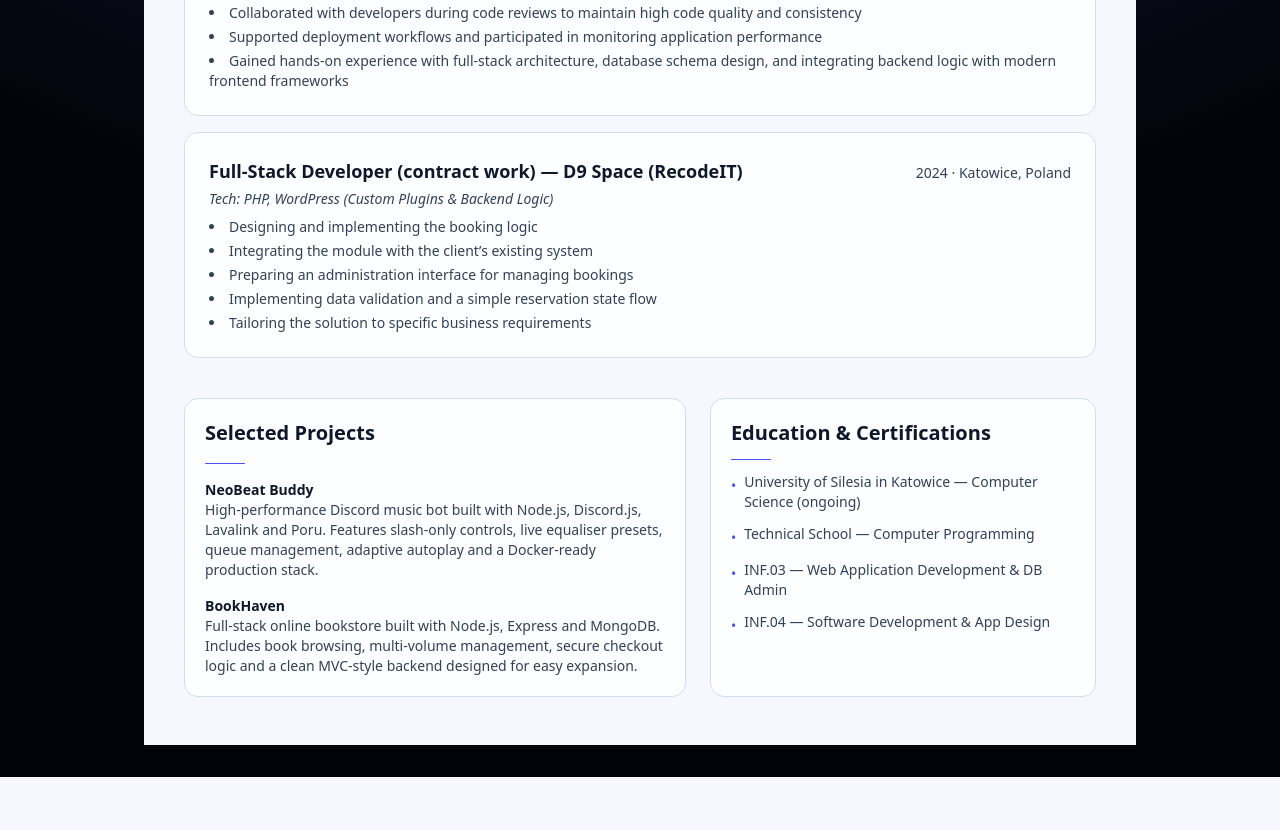
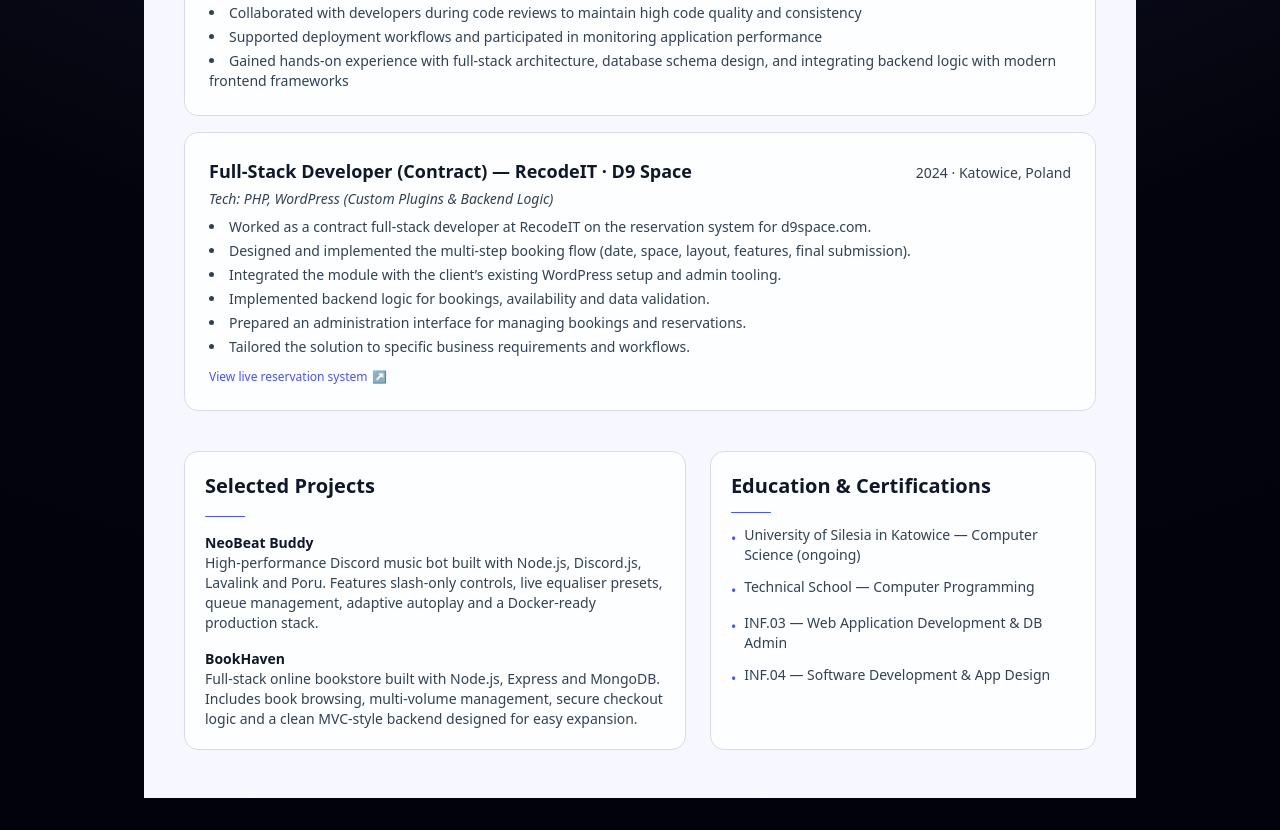
Before and after one commit to Marczelloo/marczelloo.dev, a Next.js app: page /resume in a window 1280 px wide. Shown: the part 1220-2050 px from the top of the page. Before the commit the page ends 1997 px from the top, so only its background shows below. Built offline with nearby package versions, Linux system fonts and the light colour scheme.

Commit message:
feat: add live demo links to work experience and enhance About section layout

```diff
--- a/app/layout.tsx
+++ b/app/layout.tsx
@@ -99,8 +99,8 @@
 // - add live demo links to projects where applicable
 // - implement language switcher (PL/EN)
 // - test open graph and structured data when deployed on domain
-// - create view cv button and create cv page or something like this
 // - when domain is ready verify in resend and add to dns (additionaly discord webhook that sends messages to my discord)
+// - improve cv file
 
 export default function RootLayout({
   children,
--- a/components/About.tsx
+++ b/components/About.tsx
@@ -9,8 +9,8 @@
         <span className="hidden md:block h-px flex-1 bg-linear-to-r from-(--accent-text)/70 to-transparent" />
       </div>
 
-      <div className="grid grid-cols-1 lg:grid-cols-[minmax(0,1.1fr)_minmax(0,1.9fr)] gap-10 items-start">
-        <div className="space-y-5 text-(--text-secondary) text-sm md:text-base leading-relaxed lg:row-start-1 lg:col-start-1">
+      <div className="flex flex-col gap-10 lg:flex-row lg:items-start">
+        <div className="flex-1 space-y-5 text-(--text-secondary) text-sm md:text-base leading-relaxed">
           <p className="bg-card/80 border border-border rounded-xl px-5 py-4">
             I'm a full-stack developer currently studying at University of Silesia in Katowice, with over 5 years of
             programming experience and INF.03, INF.04 certifications. My journey started with a technical programming
@@ -26,9 +26,33 @@
             Currently, I'm focused on deepening my expertise in Next.js and modern web technologies, while staying open
             to diverse opportunities in full-stack development.
           </p>
+
+          <div className="mt-4 p-6 bg-card rounded-xl border border-border h-fit shadow-lg shadow-black/30 space-y-4">
+            <h3 className="text-lg md:text-xl font-semibold text-(--text-primary)">Education &amp; Certifications</h3>
+            <div className="h-px w-10 bg-(--accent-primary) rounded-full" />
+
+            <ul className="space-y-3 text-(--text-secondary) text-sm">
+              <li className="flex items-start gap-2">
+                <span className="text-(--accent-primary) mt-1">•</span>
+                <span>University of Silesia in Katowice - Computer Science</span>
+              </li>
+              <li className="flex items-start gap-2">
+                <span className="text-(--accent-primary) mt-1">•</span>
+                <span>Technical School - Computer Programming</span>
+              </li>
+              <li className="flex items-start gap-2">
+                <span className="text-(--accent-primary) mt-1">•</span>
+                <span>INF.03 - Web Application Development &amp; DB Admin</span>
+              </li>
+              <li className="flex items-start gap-2">
+                <span className="text-(--accent-primary) mt-1">•</span>
+                <span>INF.04 - Software Development &amp; App Design</span>
+              </li>
+            </ul>
+          </div>
         </div>
 
-        <div className="p-6 rounded-xl border border-border border-l-4 border-l-(--accent-primary) h-fit shadow-lg shadow-black/30 space-y-4 lg:row-start-1 lg:row-span-2 lg:col-start-2">
+        <div className="lg:flex-[1.4] p-6 rounded-xl border border-border border-l-4 border-l-(--accent-primary) h-fit shadow-lg shadow-black/30 space-y-4">
           <h3 className="text-lg md:text-xl font-semibold text-(--text-primary)">Work Experience</h3>
           <span className="hidden md:block h-px flex-1 bg-linear-to-r from-(--accent-text)/70 to-transparent" />
 
@@ -51,33 +75,21 @@
                   </ul>
                 </li>
 
+                {experience.liveDemo && (
+                  <a
+                    href={experience.liveDemo}
+                    target="_blank"
+                    rel="noopener noreferrer"
+                    className="mt-1 inline-flex items-center gap-1 text-sm text-(--accent-primary) hover:underline"
+                  >
+                    {experience.liveDemoText || "Live Demo"}
+                    <span aria-hidden>↗</span>
+                  </a>
+                )}
+
                 {index < experiences.length - 1 && <div className="h-px w-full bg-white/10 my-4" />}
               </React.Fragment>
             ))}
-          </ul>
-        </div>
-
-        <div className="p-6 bg-card rounded-xl border border-border h-fit shadow-lg shadow-black/30 space-y-4 lg:row-start-2 lg:col-start-1">
-          <h3 className="text-lg md:text-xl font-semibold text-(--text-primary)">Education & Certifications</h3>
-          <div className="h-px w-10 bg-(--accent-primary) rounded-full" />
-
-          <ul className="space-y-3 text-(--text-secondary) text-sm">
-            <li className="flex items-start gap-2">
-              <span className="text-(--accent-primary) mt-1">•</span>
-              <span>University of Silesia in Katowice - Computer Science</span>
-            </li>
-            <li className="flex items-start gap-2">
-              <span className="text-(--accent-primary) mt-1">•</span>
-              <span>Technical School - Computer Programming</span>
-            </li>
-            <li className="flex items-start gap-2">
-              <span className="text-(--accent-primary) mt-1">•</span>
-              <span>INF.03 - Web Application Development & DB Admin</span>
-            </li>
-            <li className="flex items-start gap-2">
-              <span className="text-(--accent-primary) mt-1">•</span>
-              <span>INF.04 - Software Development & App Design</span>
-            </li>
           </ul>
         </div>
       </div>
--- a/components/WorkExperienceCard.tsx
+++ b/components/WorkExperienceCard.tsx
@@ -17,6 +17,17 @@
           <li key={i}>{r}</li>
         ))}
       </ul>
+      {experience.liveDemo && (
+        <a
+          href={experience.liveDemo}
+          target="_blank"
+          rel="noopener noreferrer"
+          className="mt-2 inline-flex items-center gap-1 text-xs text-(--accent-primary) hover:underline"
+        >
+          {experience.liveDemoText || "Live Demo"}
+          <span aria-hidden>↗</span>
+        </a>
+      )}
     </div>
   );
 }
--- a/data/experience.ts
+++ b/data/experience.ts
@@ -6,6 +6,8 @@
   location: string;
   technologies: string[];
   responsibilities: string[];
+  liveDemo?: string;
+  liveDemoText?: string;
 }
 
 export const experiences: Experience[] = [
@@ -42,17 +44,20 @@
   },
   {
     id: 3,
-    position: "Full-Stack Developer (contract work)",
-    company: "D9 Space (RecodeIT)",
+    position: "Full-Stack Developer (Contract)",
+    company: "RecodeIT · D9 Space",
     dateRange: "2024",
     location: "Katowice, Poland",
     technologies: ["PHP", "WordPress (Custom Plugins & Backend Logic)"],
     responsibilities: [
-      "Designing and implementing the booking logic",
-      "Integrating the module with the client’s existing system",
-      "Preparing an administration interface for managing bookings",
-      "Implementing data validation and a simple reservation state flow",
-      "Tailoring the solution to specific business requirements",
+      "Worked as a contract full-stack developer at RecodeIT on the reservation system for d9space.com.",
+      "Designed and implemented the multi-step booking flow (date, space, layout, features, final submission).",
+      "Integrated the module with the client’s existing WordPress setup and admin tooling.",
+      "Implemented backend logic for bookings, availability and data validation.",
+      "Prepared an administration interface for managing bookings and reservations.",
+      "Tailored the solution to specific business requirements and workflows.",
     ],
+    liveDemo: "https://d9space.com/en/make-reservation/",
+    liveDemoText: "View live reservation system",
   },
 ];
```
